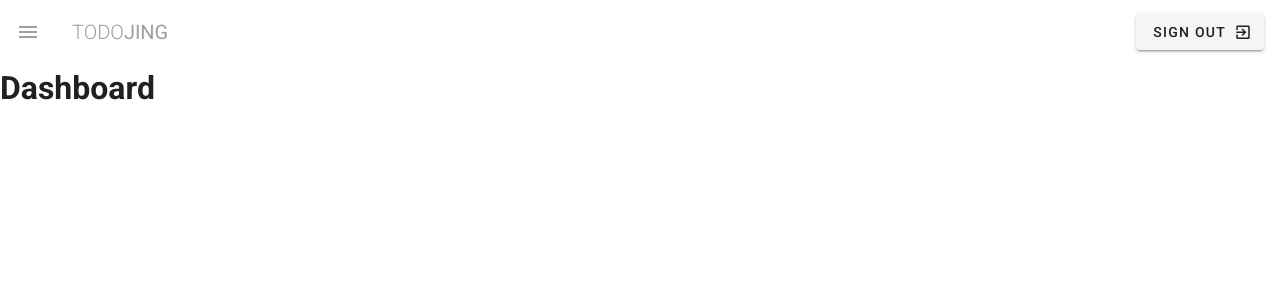
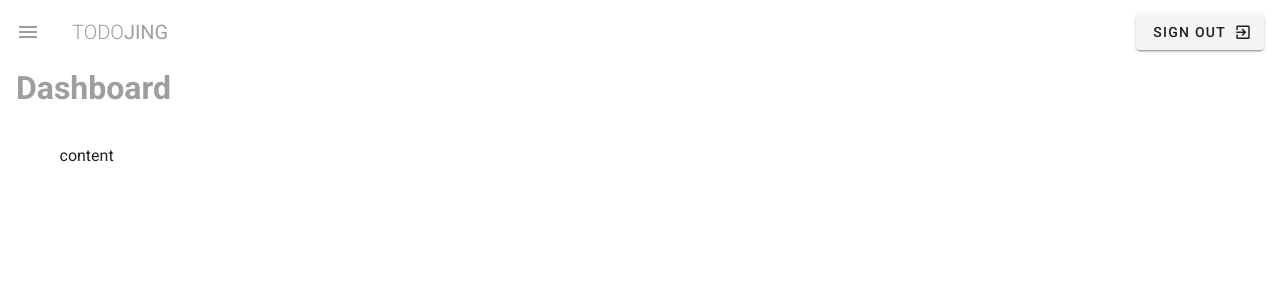
Before and after one commit to luoshuitaotao/vuetify_jing, a Vue app: page / in a window 1280 px wide. Shown: the top 300 px of the page. Built offline with nearby package versions, Linux system fonts and the light colour scheme.

Commit message:
add padding and margin

```diff
--- a/src/App.vue
+++ b/src/App.vue
@@ -1,7 +1,7 @@
 <template>
   <v-app class="grey lighten-4">
     <Navbar />
-    <v-content>
+    <v-content class="mx-4 mb-4">
       <router-view></router-view>
     </v-content>
   </v-app>
--- a/src/views/Dashboard.vue
+++ b/src/views/Dashboard.vue
@@ -1,6 +1,9 @@
 <template>
   <div class="dashboard">
-    <h1>Dashboard</h1>
+    <h1 class="subheading grey--text">Dashboard</h1>
+    <v-container class="my-5">
+        content
+    </v-container>
   </div>
 </template>
 
--- a/src/views/Projects.vue
+++ b/src/views/Projects.vue
@@ -1,6 +1,9 @@
 <template>
   <div class="projects">
-    <h1>Projects</h1>
+    <h1 class="subheading grey--text">Projects</h1>
+    <v-container class="my-5">
+        content
+    </v-container>
   </div>
 </template>
 
--- a/src/views/Team.vue
+++ b/src/views/Team.vue
@@ -1,6 +1,9 @@
 <template>
   <div class="team">
-    <h1>Team</h1>
+    <h1 class="subheading grey--text">Team</h1>
+    <v-container class="my-5">
+        content
+    </v-container>
   </div>
 </template>
 
```
